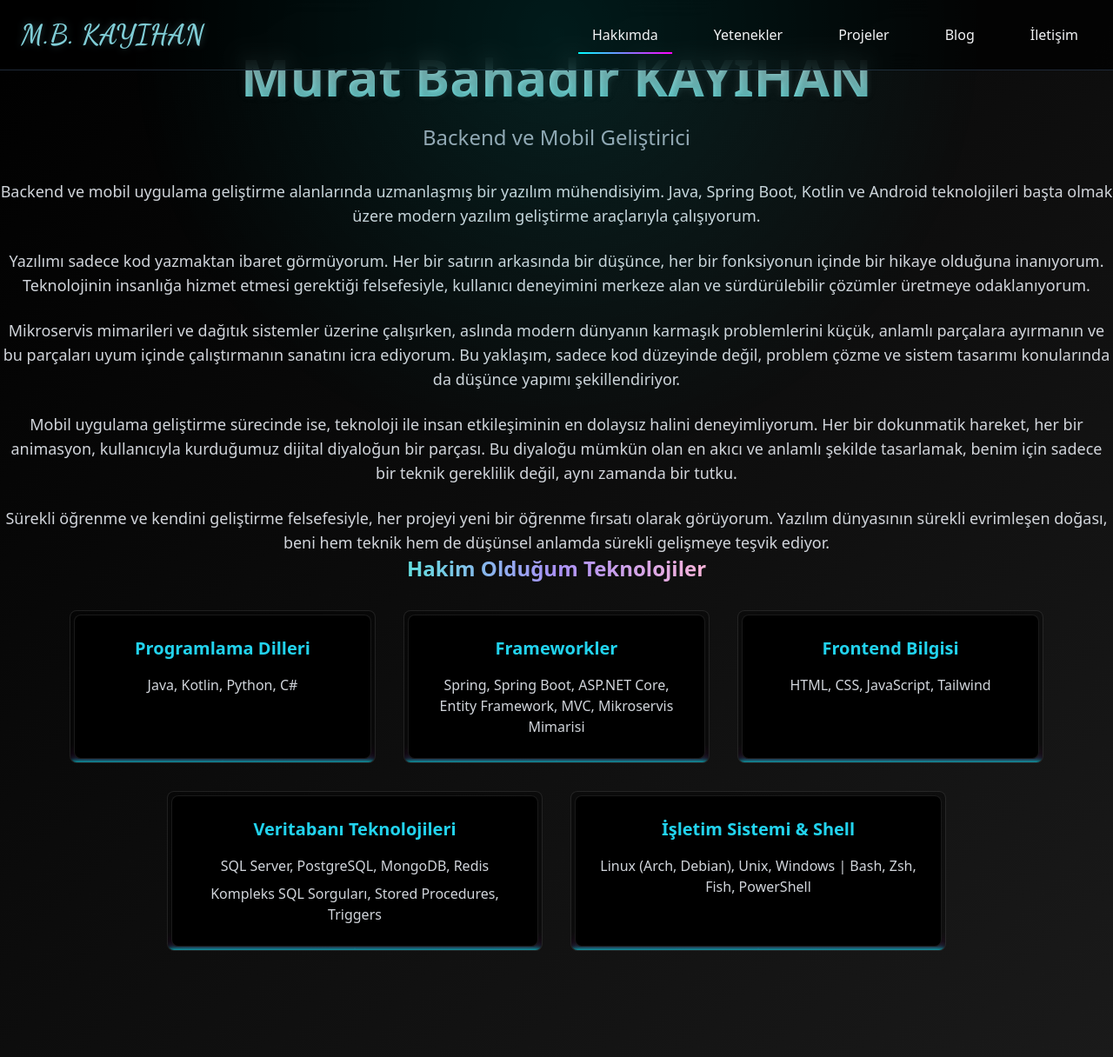
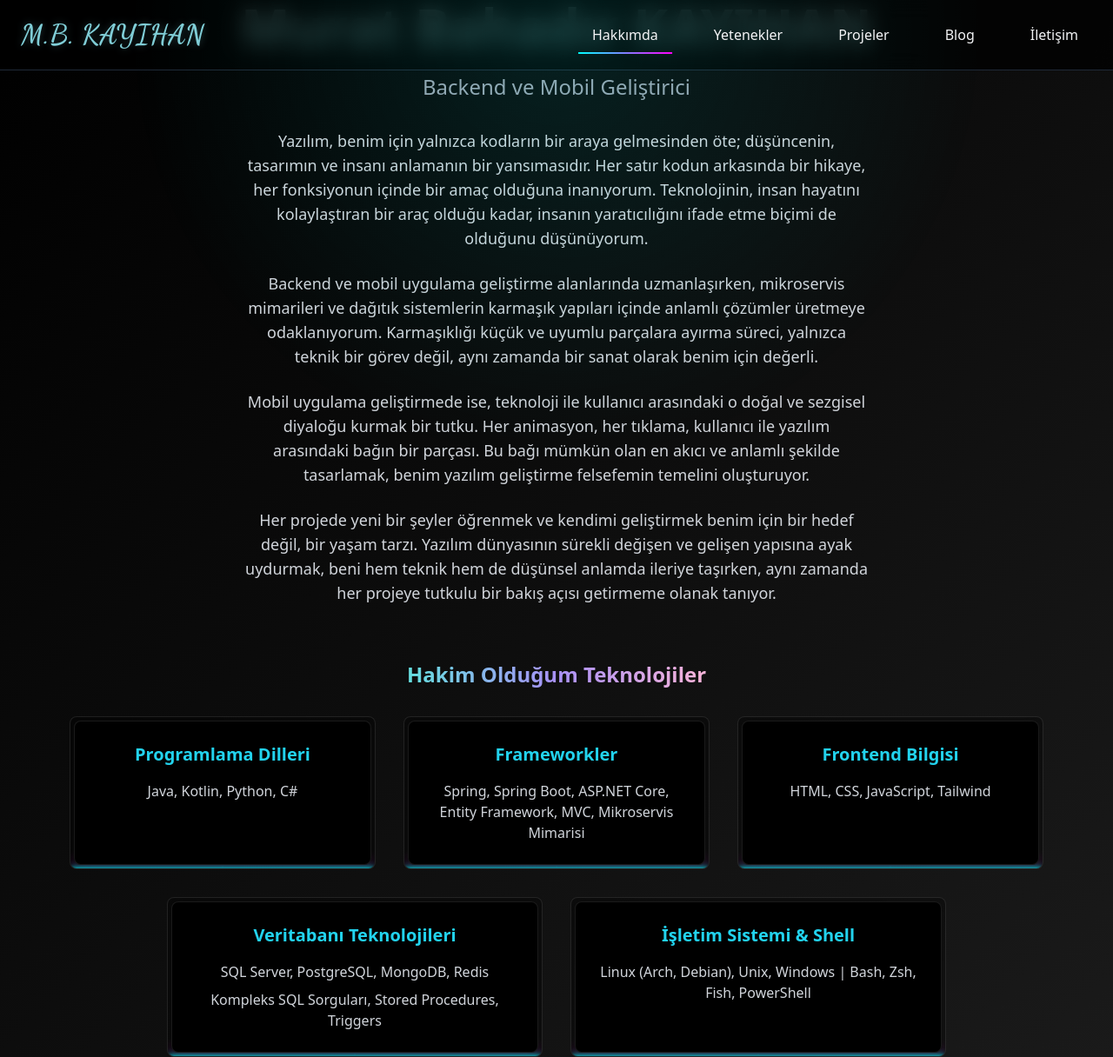
Before and after one commit to MuratBahadirKayihan/mbkblog, a Jekyll site: the page built from index.html, in a window 1280 px wide and 1216 px high. Shown: the whole window at 87% size. Built offline with Jekyll 4.4.1, drawn with Linux system fonts in a browser that asks for light colours; nearby versions of some CDN libraries; the list of posts is cut into pages by our own code.

Commit message:
Update: Improve about section content and layout

```diff
--- a/index.html
+++ b/index.html
@@ -47,29 +47,28 @@ title: Anasayfa
             ); -webkit-background-clip: text;">Murat Bahadır KAYIHAN</span>
         </h1>
         <p class="text-xl md:text-2xl mb-8 text-gray-400">Backend ve Mobil Geliştirici</p>
+
+        <div class="max-w-3xl mx-auto px-6">
             <div class="text-gray-300 space-y-6 text-lg">
                 <p>
-                Backend ve mobil uygulama geliştirme alanlarında uzmanlaşmış bir yazılım mühendisiyim. Java, Spring Boot, Kotlin ve Android teknolojileri başta olmak üzere modern yazılım geliştirme araçlarıyla çalışıyorum.
+                    Yazılım, benim için yalnızca kodların bir araya gelmesinden öte; düşüncenin, tasarımın ve insanı anlamanın bir yansımasıdır. Her satır kodun arkasında bir hikaye, her fonksiyonun içinde bir amaç olduğuna inanıyorum. Teknolojinin, insan hayatını kolaylaştıran bir araç olduğu kadar, insanın yaratıcılığını ifade etme biçimi de olduğunu düşünüyorum.
                 </p>
 
                 <p>
-                Yazılımı sadece kod yazmaktan ibaret görmüyorum. Her bir satırın arkasında bir düşünce, her bir fonksiyonun içinde bir hikaye olduğuna inanıyorum. Teknolojinin insanlığa hizmet etmesi gerektiği felsefesiyle, kullanıcı deneyimini merkeze alan ve sürdürülebilir çözümler üretmeye odaklanıyorum.
+                    Backend ve mobil uygulama geliştirme alanlarında uzmanlaşırken, mikroservis mimarileri ve dağıtık sistemlerin karmaşık yapıları içinde anlamlı çözümler üretmeye odaklanıyorum. Karmaşıklığı küçük ve uyumlu parçalara ayırma süreci, yalnızca teknik bir görev değil, aynı zamanda bir sanat olarak benim için değerli.
                 </p>
 
                 <p>
-                Mikroservis mimarileri ve dağıtık sistemler üzerine çalışırken, aslında modern dünyanın karmaşık problemlerini küçük, anlamlı parçalara ayırmanın ve bu parçaları uyum içinde çalıştırmanın sanatını icra ediyorum. Bu yaklaşım, sadece kod düzeyinde değil, problem çözme ve sistem tasarımı konularında da düşünce yapımı şekillendiriyor.
+                    Mobil uygulama geliştirmede ise, teknoloji ile kullanıcı arasındaki o doğal ve sezgisel diyaloğu kurmak bir tutku. Her animasyon, her tıklama, kullanıcı ile yazılım arasındaki bağın bir parçası. Bu bağı mümkün olan en akıcı ve anlamlı şekilde tasarlamak, benim yazılım geliştirme felsefemin temelini oluşturuyor.
                 </p>
 
                 <p>
-                Mobil uygulama geliştirme sürecinde ise, teknoloji ile insan etkileşiminin en dolaysız halini deneyimliyorum. Her bir dokunmatik hareket, her bir animasyon, kullanıcıyla kurduğumuz dijital diyaloğun bir parçası. Bu diyaloğu mümkün olan en akıcı ve anlamlı şekilde tasarlamak, benim için sadece bir teknik gereklilik değil, aynı zamanda bir tutku.
-            </p>
-
-            <p>
-                Sürekli öğrenme ve kendini geliştirme felsefesiyle, her projeyi yeni bir öğrenme fırsatı olarak görüyorum. Yazılım dünyasının sürekli evrimleşen doğası, beni hem teknik hem de düşünsel anlamda sürekli gelişmeye teşvik ediyor.
+                    Her projede yeni bir şeyler öğrenmek ve kendimi geliştirmek benim için bir hedef değil, bir yaşam tarzı. Yazılım dünyasının sürekli değişen ve gelişen yapısına ayak uydurmak, beni hem teknik hem de düşünsel anlamda ileriye taşırken, aynı zamanda her projeye tutkulu bir bakış açısı getirmeme olanak tanıyor.
                 </p>
             </div>
+        </div>
 
-        <div class="mb-16">
+        <div class="mt-16">
             <h2 class="text-2xl font-bold mb-8 text-center">
                 <span class="text-transparent bg-clip-text" style="background-image: linear-gradient(
                     to right,
```
Lines whose indentation alone changed are shown as unchanged.
